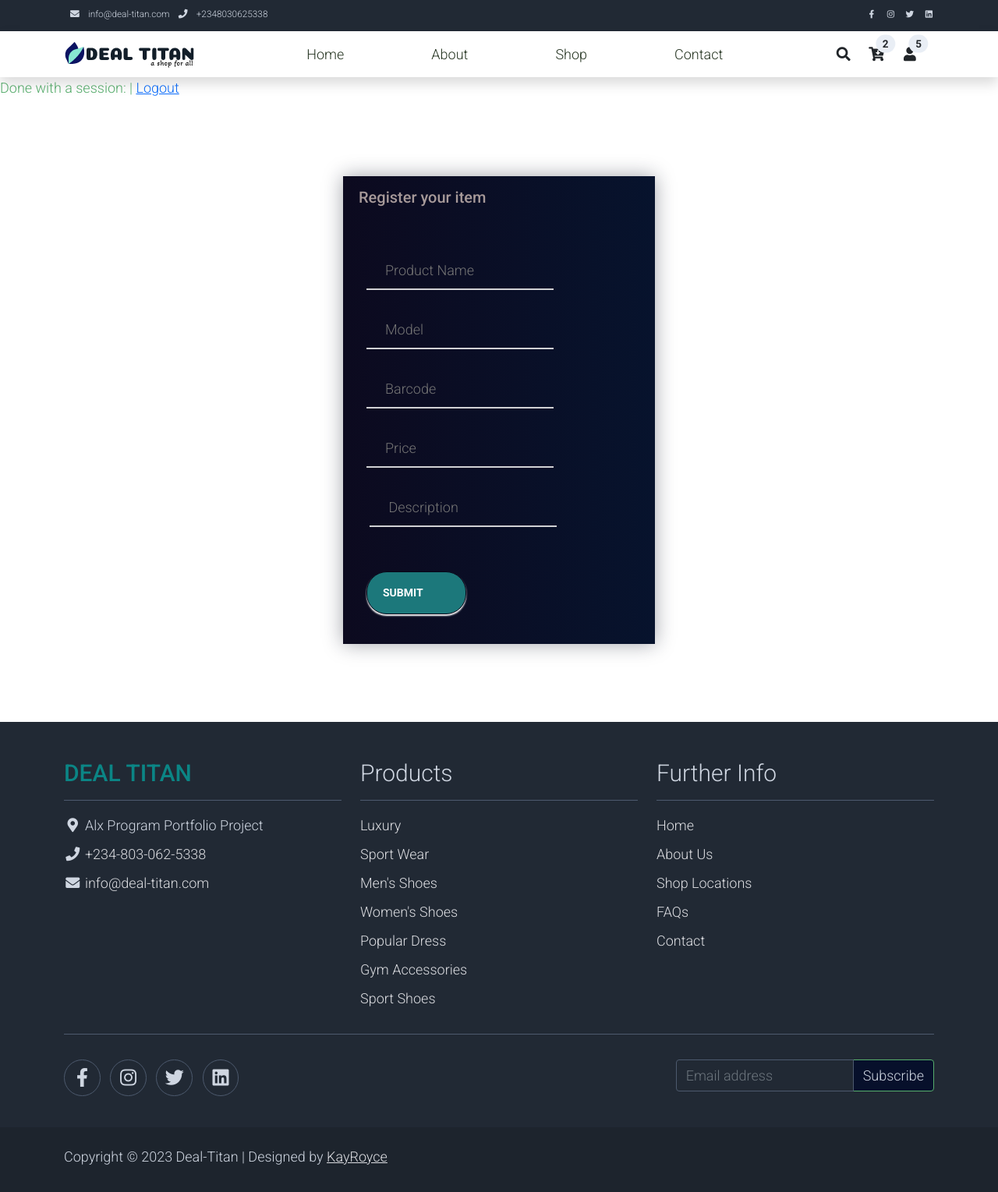
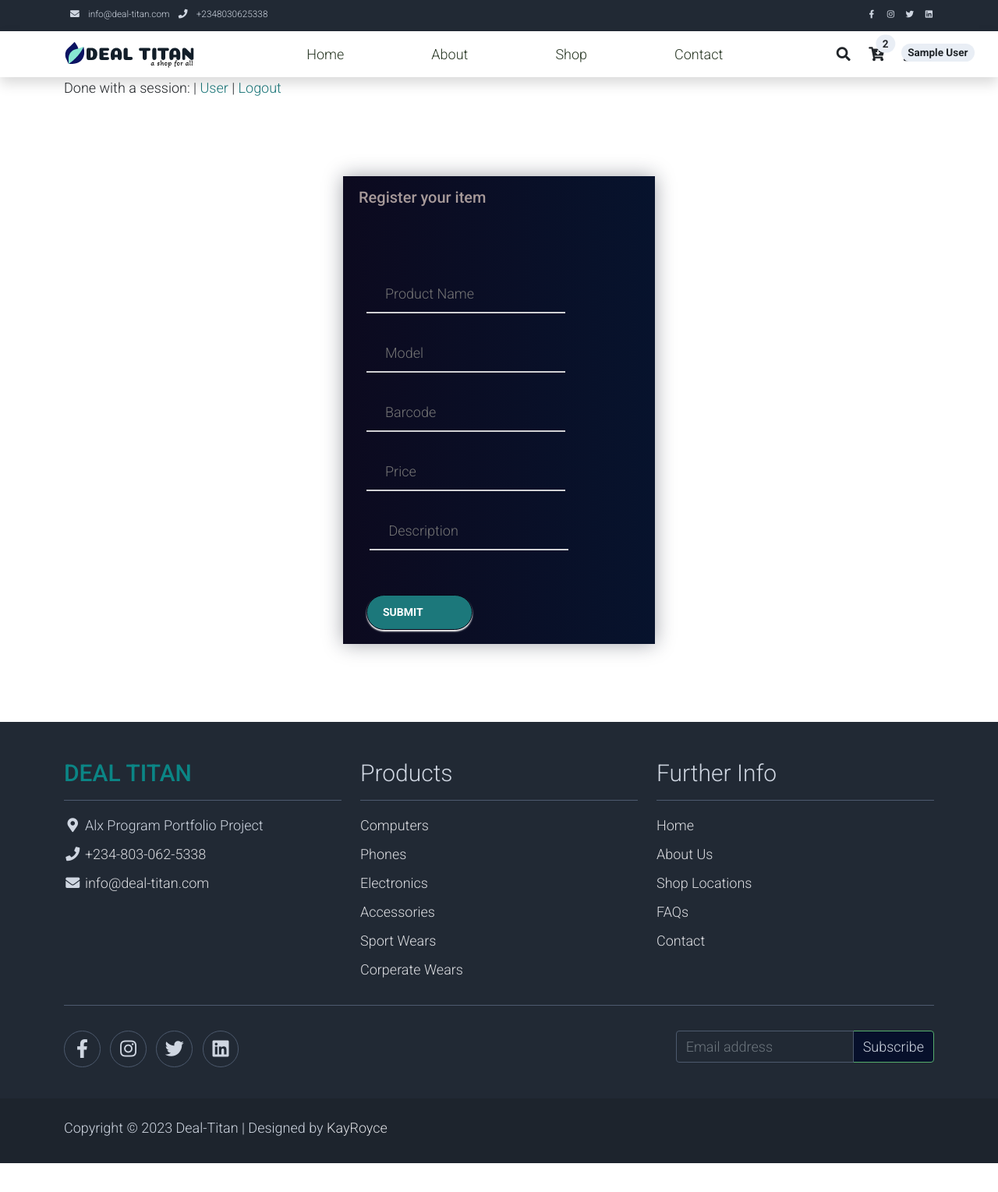
Before and after one commit to kayroyce/deal_titan, a Flask app: page /market in a window 1280 px wide. Shown: the whole page at 78% size. After the commit the page ends 1492 px from the top, so only its background shows below. Run offline with Flask 3, Linux system fonts and the light colour scheme; the visitor is signed in with stand-in values (Sample User, id 1); some libraries are stand-ins or nearby versions.

Commit message:
implementation of user page

```diff
--- a/static/styles/css/login.css
+++ b/static/styles/css/login.css
@@ -74,13 +74,13 @@
 .login {
 	width: 400px;
 	padding: 30px;
-	padding-top: 120px;
+	padding-top: 80px;
 }
 
 .login1 {
 	width: 380px;
 	padding: 30px;
-	padding-top: 50px;
+	padding-top: 40px;
 }
 
 .login__field {
@@ -129,6 +129,7 @@
 	display: flex;
 	align-items: center;
 	width: 40%;
+	height: 45px;
 	color: #fff;
 	box-shadow: 0px 2px 2px #fff;
 	cursor: pointer;
@@ -180,3 +181,8 @@
     padding-left: 20px;
     color: #a69999;
 }
+a {
+	text-decoration: none;
+	color: #1c787b;
+	font-display: italic;
+}
--- a/templates/contact.html
+++ b/templates/contact.html
@@ -23,7 +23,8 @@
         <div class="col-md-6 m-auto text-center">
             <h1 class="h1">Contact Us</h1>
             <p>
-                Lorem ipsum dolor sit amet Proident, sunt in culpa qui officia deserunt mollit anim id est laborum.
+                Lorem ipsum dolor sit amet, consectetur adipiscing elit, sed do eiusmod tempor incididunt ut labore et dolore magna aliqua.
+                Ut enim ad minim veniam, quis nostrud exercitation ullamco laboris nisi ut aliquip ex ea commodo consequat.
             </p>
         </div>
     </div>
@@ -32,7 +33,7 @@
     <div class="container py-5">
         <div class="row py-5">
             <form class="col-md-9 m-auto" method="post" role="form">
-                <div><h6>We want to hear from you</h6></div><br>
+                <div><h5>We want to hear from you</h5></div><br>
                 <div class="row">
                     <div class="form-group col-md-6 mb-3">
                         <input type="text" class="form-control mt-1" id="name" name="name" placeholder="Name">
--- a/templates/extra.html
+++ b/templates/extra.html
@@ -76,8 +76,8 @@
                         <span class="position-absolute top-0 left-100 translate-middle badge rounded-pill bg-light text-dark">2</span>
                     </a>
                     <a class="nav-icon position-relative text-decoration-none" href="#">
+                        <strong class="position-absolute left-100 badge rounded-pill bg-light text-dark">{{session.name}}</strong>
                         <i class="fa fa-fw fa-user text-dark mr-3"></i>
-                        <span class="position-absolute top-0 left-100 translate-middle badge rounded-pill bg-light text-dark">5</span>
                     </a>
                 </div>
             </div>
@@ -115,13 +115,12 @@
             <div class="col-md-4 pt-5">
                 <h2 class="h2 text-light border-bottom pb-3 border-light">Products</h2>
                 <ul class="list-unstyled text-light footer-link-list">
-                    <li><a class="text-decoration-none" href="#">Luxury</a></li>
-                    <li><a class="text-decoration-none" href="#">Sport Wear</a></li>
-                    <li><a class="text-decoration-none" href="#">Men's Shoes</a></li>
-                    <li><a class="text-decoration-none" href="#">Women's Shoes</a></li>
-                    <li><a class="text-decoration-none" href="#">Popular Dress</a></li>
-                    <li><a class="text-decoration-none" href="#">Gym Accessories</a></li>
-                    <li><a class="text-decoration-none" href="#">Sport Shoes</a></li>
+                    <li><a class="text-decoration-none" href="#">Computers</a></li>
+                    <li><a class="text-decoration-none" href="#">Phones</a></li>
+                    <li><a class="text-decoration-none" href="#">Electronics</a></li>
+                    <li><a class="text-decoration-none" href="#">Accessories</a></li>
+                    <li><a class="text-decoration-none" href="#">Sport Wears</a></li>
+                    <li><a class="text-decoration-none" href="#">Corperate Wears</a></li>
                 </ul>
             </div>
 
--- a/templates/login.html
+++ b/templates/login.html
@@ -85,6 +85,7 @@
 		<div class="screen__content">
             <div class="regid">
                 <h5>Login here</h5>
+                <h6>No Account? <a class="" href="{{ url_for('register') }}"> Register</a></h6>
             </div>
 			<form class="login" action="{{ url_for('login') }}" method="post">
                 {% if message is defined and message %}
@@ -104,7 +105,6 @@
 					<i class="button__icon fas fa-chevron-right"></i>
 				</button>
 			</form>
-			<div class="checkbox mb-3">                      <h6>Do not have an account?</h6>                      <a class="btn btn-sm btn-secondary" href="{{ url_for('register') }}">Register</a>                 </div>
 			<div class="social-login">
 				<h5>login via</h5>
 				<div class="social-icons">
--- a/templates/market.html
+++ b/templates/market.html
@@ -1,8 +1,8 @@
 {% extends 'extra.html'%}
 
 {% block content %}
-<div class="profile">
-	Done with a session: | <a href="{{ url_for('logout') }}"> Logout</a>
+<div class="container">
+	Done with a session: | <a valign="right" href="{{ url_for('user') }}"> User </a> | <a href="{{ url_for('logout') }}"> Logout </a>
 </div>
 <div class="container1">
 	<div class="screen">
@@ -10,7 +10,7 @@
             <div class="regid">
                 <h5>Register your item</h5>
             </div>
-			<form class="login1" action="{{ url_for('market') }}" method="post">
+			<form class="login" action="{{ url_for('market') }}" method="post">
 				{% if message is defined and message %}
 			    <div class="alert alert-warning">{{ message }}</div>
 		        {% endif %}
@@ -32,7 +32,7 @@
 
 				<button class="button login__submit">
 					<span class="button__text">Submit</span>
-					<i class=""></i>
+					<i class="login__field1"></i>
 				</button>
 			</form>
 		</div>
--- a/templates/register.html
+++ b/templates/register.html
@@ -85,6 +85,7 @@
 		<div class="screen__content">
             <div class="regid">
                 <h5>Register here</h5>
+                <h6>Have an account? <a class="" href="{{ url_for('login') }}"> Login </a></h6>
             </div>
 			<form class="login1" action="{{ url_for('register') }}" method="post">
 				{% if message is defined and message %}
@@ -95,7 +96,7 @@
 					<input type="text" class="login__input" placeholder="Name" name="name">
 				</div>
                 <div class="login__field1">
-					<i class="login__icon fas fa-user"></i>
+					<i class="login__icon fas fa-envelope"></i>
 					<input type="text" class="login__input" placeholder="Email" name="email">
 				</div>
 				<div class="login__field1">
@@ -111,7 +112,6 @@
 					<i class="button__icon fas fa-chevron-right"></i>
 				</button>
 			</form>
-			<div class="checkbox mb-3">                      <h6>Do have an account?</h6>                      <a class="btn btn-sm btn-secondary" href="{{ url_for('login') }}">Login</a>                 </div>
 			<div class="social-login">
 				<h5>Register via</h5>
 				<div class="social-icons">
--- a/templates/shop-single1.html
+++ b/templates/shop-single1.html
@@ -1,7 +1,7 @@
 {% extends 'extra.html' %}
 {% block content %}
-<div class="profile">
-    Done with a session: | <a href="{{ url_for('logout') }}"> Logout</a>
+<div class="container">
+    Done with a session: | <a valign="right" href="{{ url_for('user') }}"> User </a> | <a href="{{ url_for('logout') }}"> Logout </a>
 </div>
     <!-- Modal -->
     <div class="modal fade bg-white" id="kayroyce_search" tabindex="-1" role="dialog" aria-labelledby="exampleModalLabel" aria-hidden="true">
```
Also changed, not shown: templates/shop-single.html (+5 -6 lines), templates/shop.html (+4 -4 lines), templates/user.html (+5 -12 lines), static/styles/img/brand_01.png, static/styles/img/brand_03.png, static/styles/img/brand_04.png.
